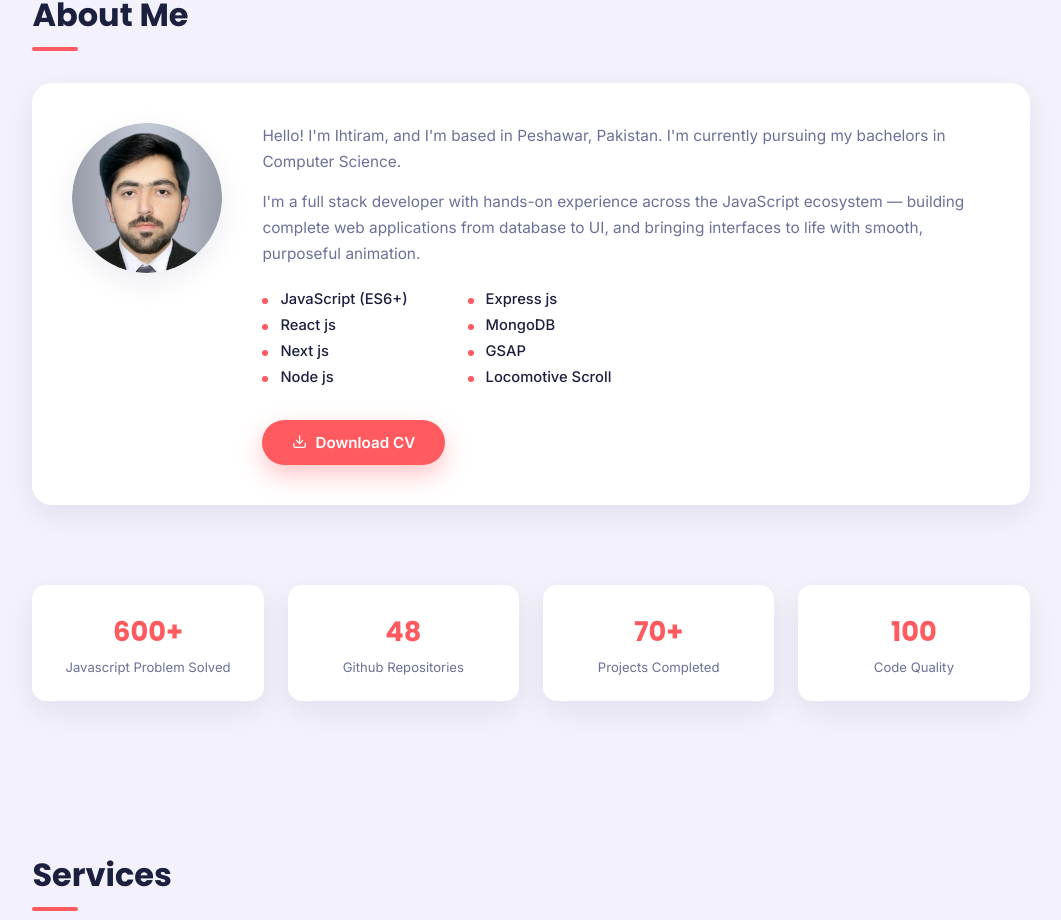
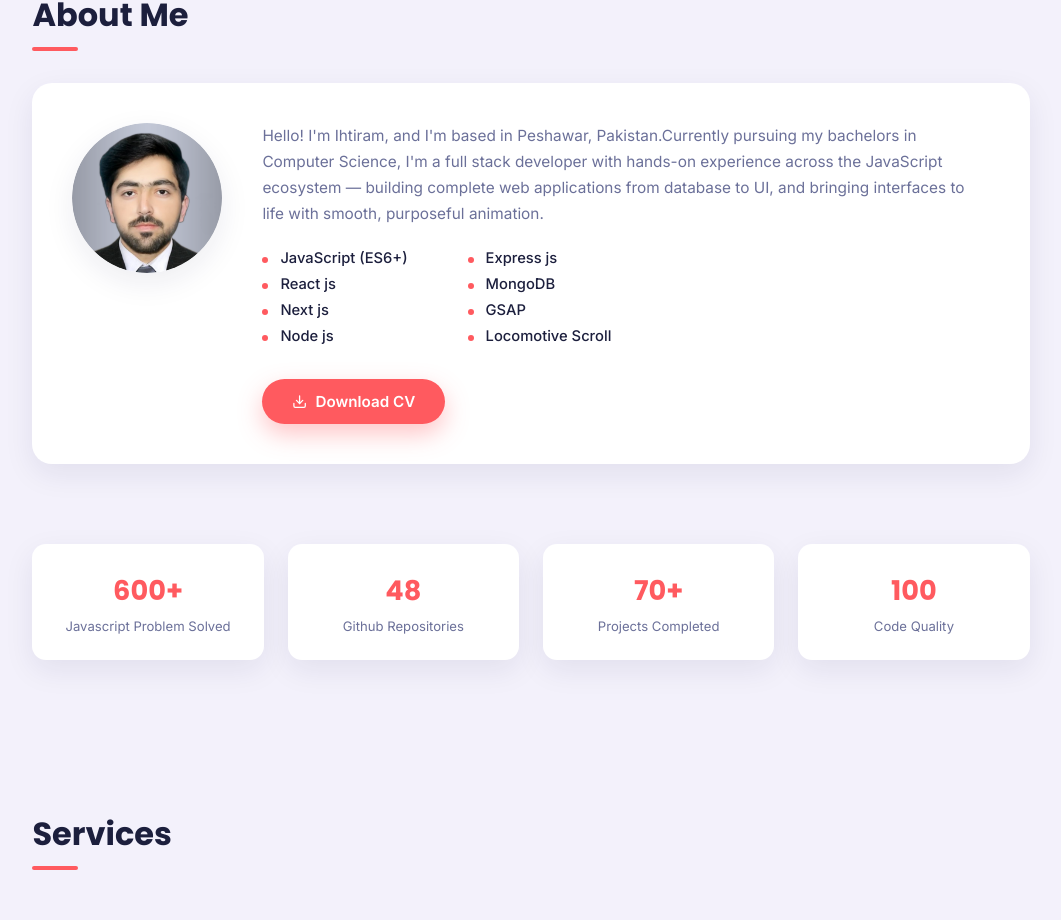
Before and after one commit to ihtiramkhan9798/my-portfolio, a React (Vite) app: page / in a window 1280 px wide. Shown: the part 819-1739 px from the top of the page, without its empty margins (148-1209 px from the left). Built offline with nearby package versions, Linux system fonts and the light colour scheme.

Commit message:
my message

```diff
--- a/src/data.js
+++ b/src/data.js
@@ -8,8 +8,7 @@ export const profile = {
   location: 'Peshawar, Pakistan',
   photo: '/images/profile.png',
   bio: [
-    "Hello! I'm Ihtiram, and I'm based in Peshawar, Pakistan. I'm currently pursuing my bachelors in Computer Science.",
-    "I'm a full stack developer with hands-on experience across the JavaScript ecosystem — building complete web applications from database to UI, and bringing interfaces to life with smooth, purposeful animation.",
+    "Hello! I'm Ihtiram, and I'm based in Peshawar, Pakistan.Currently pursuing my bachelors in Computer Science, I'm a full stack developer with hands-on experience across the JavaScript ecosystem — building complete web applications from database to UI, and bringing interfaces to life with smooth, purposeful animation.",
   ],
   techStack: ['JavaScript (ES6+)', 'React js', 'Next js', 'Node js', 'Express js', 'MongoDB', 'GSAP', 'Locomotive Scroll',],
   cvPath: '/Ihtiram_Khan_resume.pdf',
```
Also changed, not shown: 1 other file (tests, documents, lock files or other folders).
